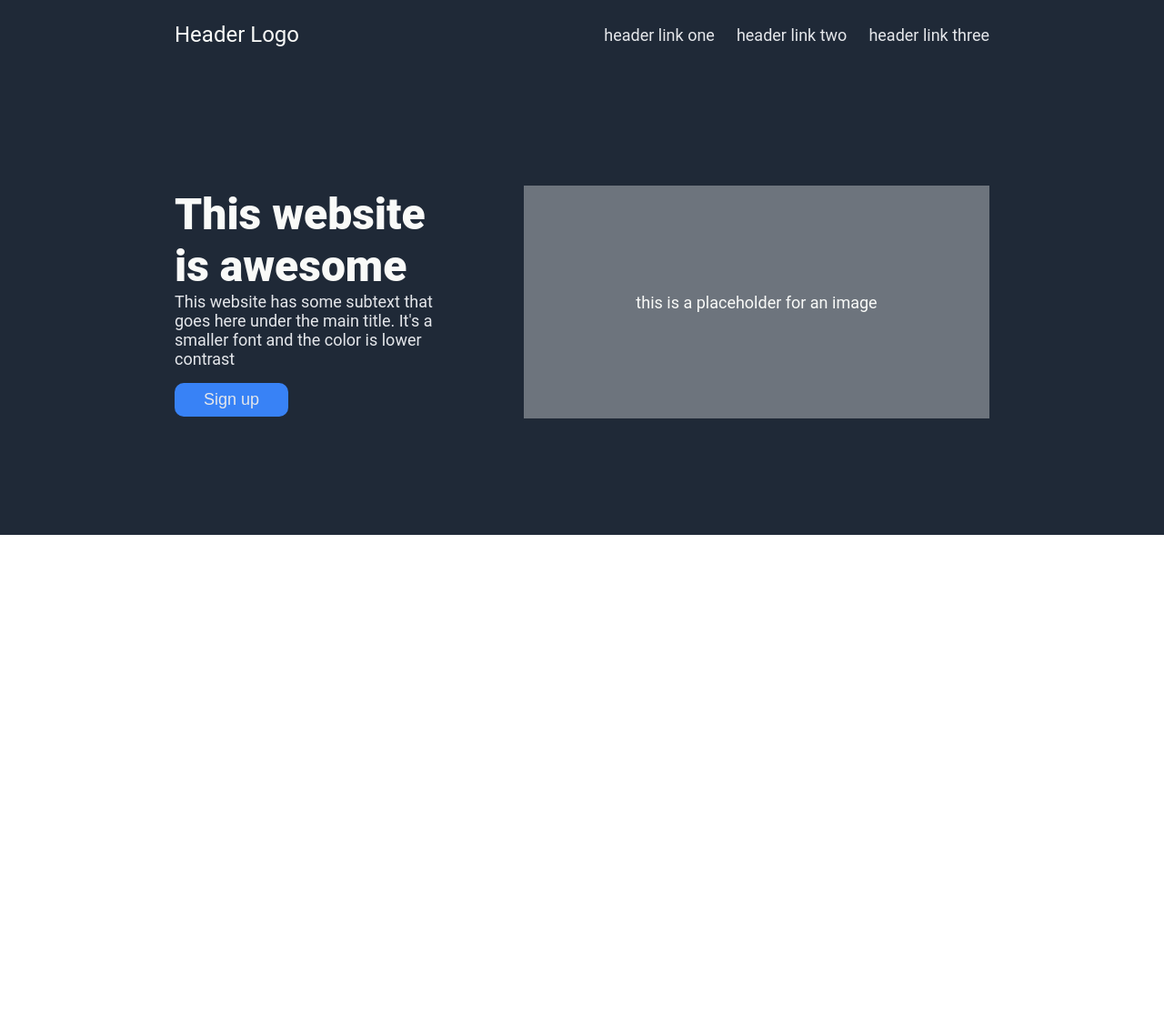
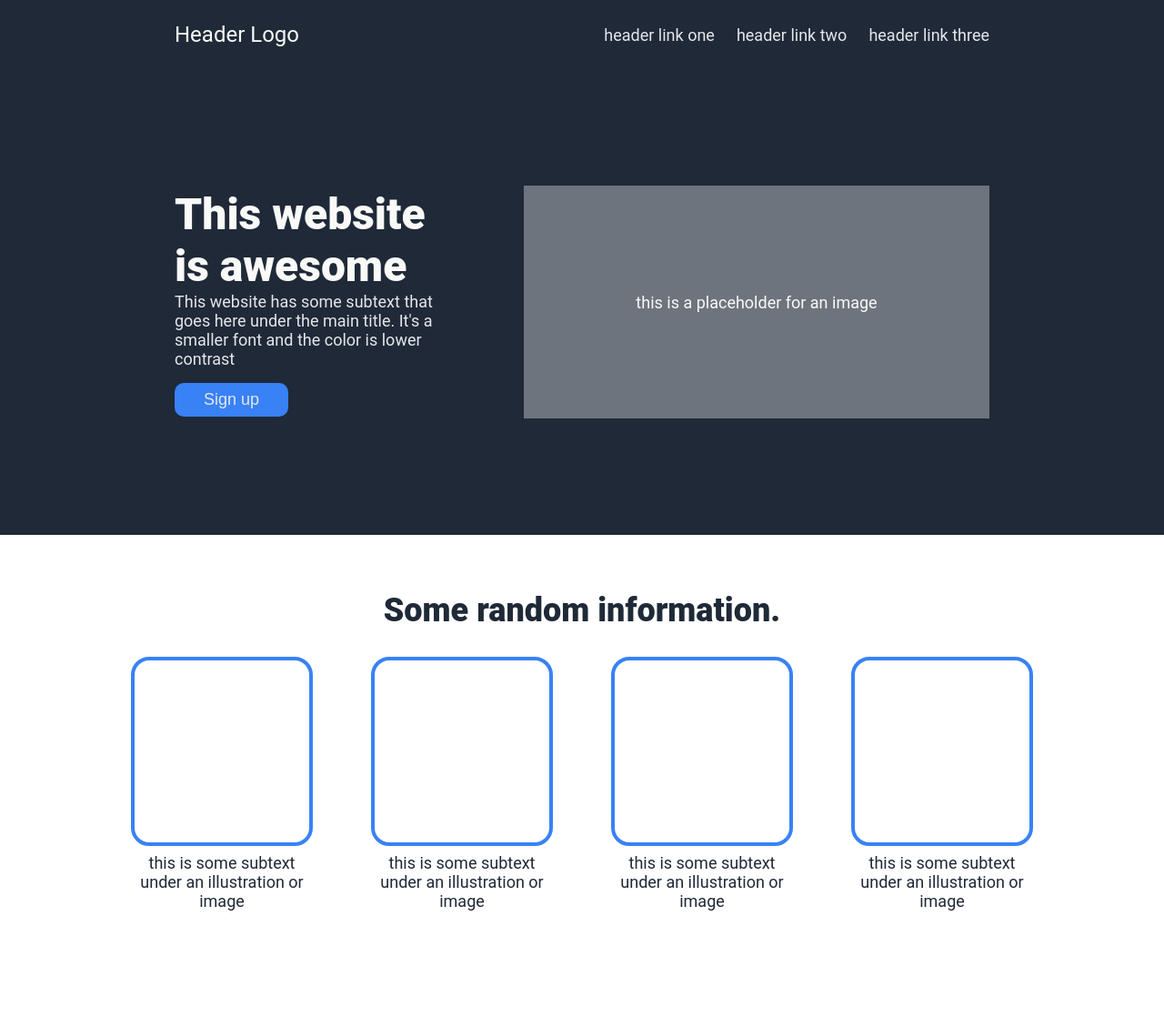
Before and after one commit to IhsFace/odin-landing-page, a plain HTML site: page index.html in a window 1280 px wide. Shown: the whole page at 91% size. Before the commit the page ends 800 px from the top, so only its background shows below. Drawn offline with Linux system fonts and the light colour scheme.

Commit message:
Add information section elements and styling

```diff
--- a/index.html
+++ b/index.html
@@ -27,6 +27,35 @@
         </div>
         <div class="hero-image">this is a placeholder for an image</div>
       </section>
+      <section class="information-section">
+        <h2 class="information-heading">Some random information.</h2>
+        <div class="information-cards">
+          <figure class="information-card">
+            <div class="information-image"></div>
+            <figcaption class="information-caption">
+              this is some subtext under an illustration or image
+            </figcaption>
+          </figure>
+          <figure class="information-card">
+            <div class="information-image"></div>
+            <figcaption class="information-caption">
+              this is some subtext under an illustration or image
+            </figcaption>
+          </figure>
+          <figure class="information-card">
+            <div class="information-image"></div>
+            <figcaption class="information-caption">
+              this is some subtext under an illustration or image
+            </figcaption>
+          </figure>
+          <figure class="information-card">
+            <div class="information-image"></div>
+            <figcaption class="information-caption">
+              this is some subtext under an illustration or image
+            </figcaption>
+          </figure>
+        </div>
+      </section>
     </main>
   </body>
 </html>
--- a/style.css
+++ b/style.css
@@ -74,3 +74,40 @@ main {
   font-size: 18px;
   color: #f9faf8;
 }
+
+.information-section {
+  display: flex;
+  flex-direction: column;
+  justify-content: center;
+  align-items: center;
+  padding: 32px 0 128px 0;
+}
+
+.information-heading {
+  font-size: 36px;
+  font-weight: 900;
+  color: #1f2937;
+}
+
+.information-cards {
+  display: flex;
+  gap: 64px;
+}
+
+.information-card {
+  width: 200px;
+  margin: 0;
+}
+
+.information-image {
+  height: 200px;
+  border: 4px solid #3882f6;
+  border-radius: 20px;
+}
+
+.information-caption {
+  font-size: 18px;
+  text-align: center;
+  color: #1f2937;
+  margin-top: 8px;
+}
```
